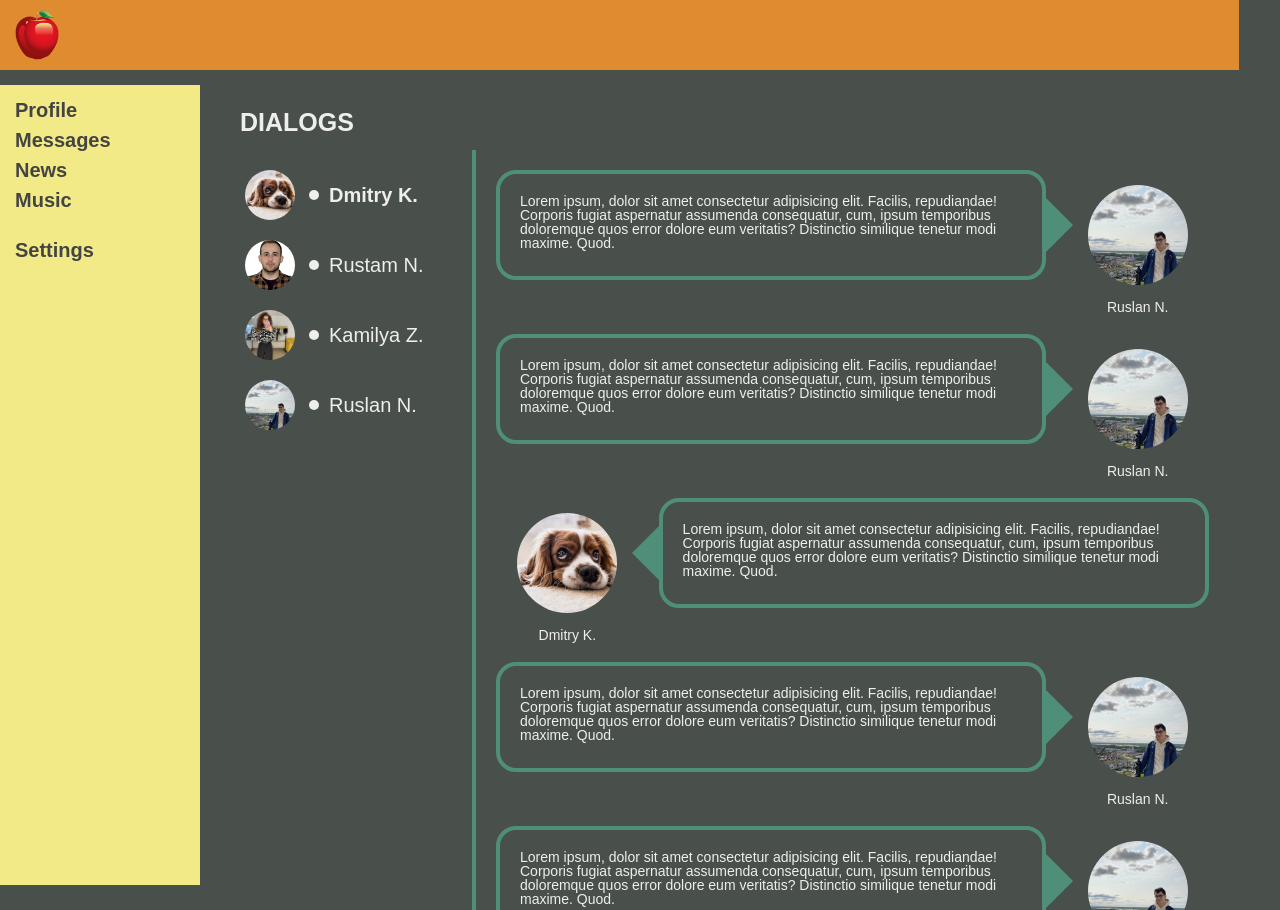
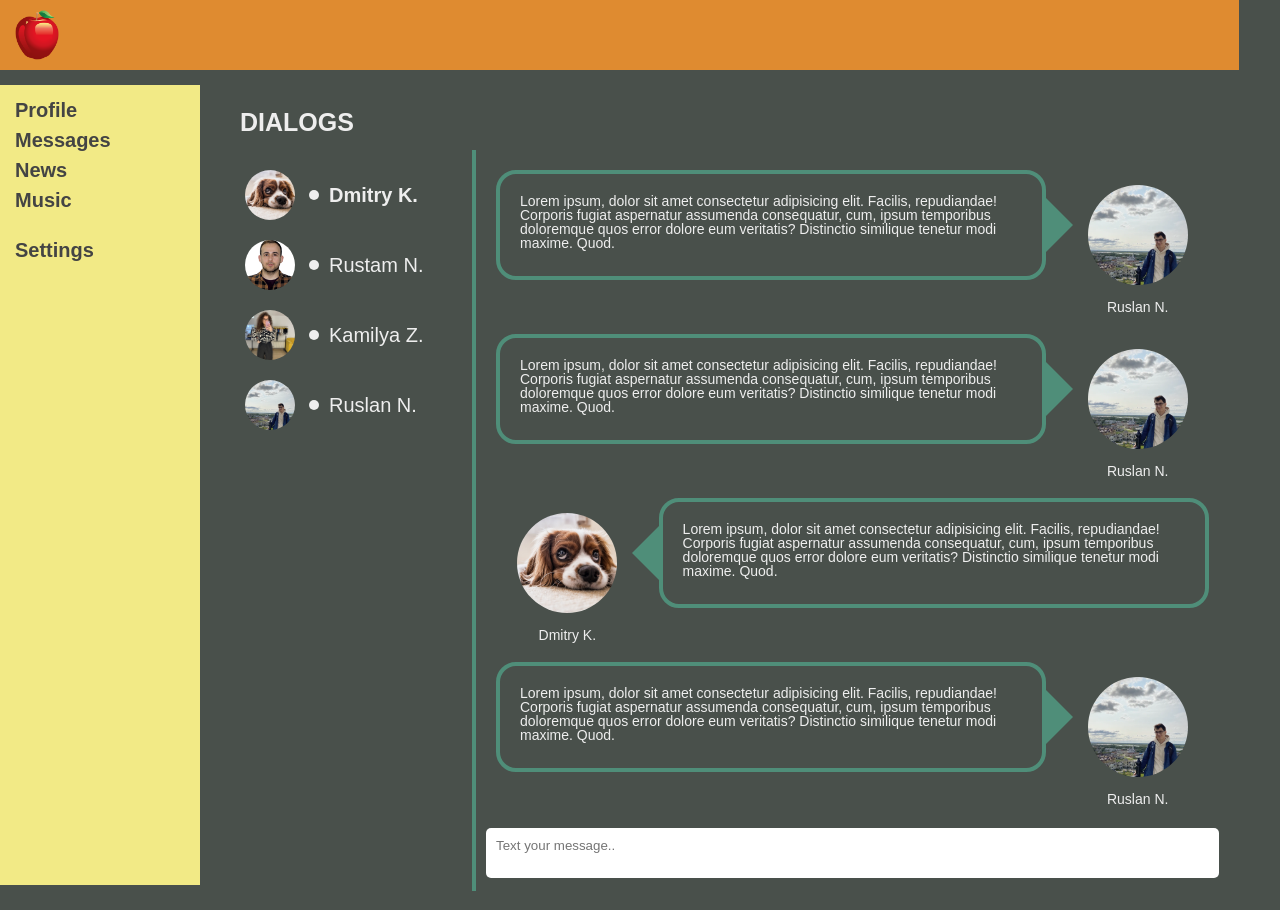
Before and after one commit to PINOCCIO100/first-react-app, a React (Create React App) app: page /dialogs/user/1 in a window 1280 px wide. Built offline with nearby package versions, Linux system fonts and the light colour scheme.

Commit message:
Added text-area in DialogsMessages

```diff
--- a/src/UI/scrollBar/scrollBar.css
+++ b/src/UI/scrollBar/scrollBar.css
@@ -1,17 +1,21 @@
 /* Кастомный скролл в элементе */
 
 .scrollBar {
+  cursor: auto;
   overflow: auto;
   scrollbar-color: #d4aa70 #e4e4e4;
   scrollbar-width: thin;
 }
+
 .scrollBar::-webkit-scrollbar {
   width: 20px;
 }
+
 .scrollBar::-webkit-scrollbar-track {
   background-color: var(--color-bg-3);
   border-radius: 100px;
 }
+
 .scrollBar::-webkit-scrollbar-thumb {
   border-radius: 100px;
   background-image: linear-gradient(180deg, var(--color-bg-8) 0%, var(--color-bg-5) 99%);
--- a/src/components/Dialogs/Dialogs.module.css
+++ b/src/components/Dialogs/Dialogs.module.css
@@ -1,10 +1,12 @@
 .Dialogs {
   height: 100%;
+  width: 100%;
 }
 
 .Dialogs__wrapper {
-  margin: 10px;
+  padding: 10px;
   height: 100%;
+  width: 100%;
   display: flex;
   flex-direction: column;
 }
--- a/src/components/Dialogs/Dialogs.module.scss
+++ b/src/components/Dialogs/Dialogs.module.scss
@@ -1,11 +1,13 @@
 .Dialogs {
   height: 100%;
+  width: 100%;
 }
 
 .Dialogs__wrapper {
   // border: 1px solid #000;
-  margin: 10px;
+  padding: 10px;
   height: 100%;
+  width: 100%;
   display: flex;
   flex-direction: column;
 }
--- /dev/null
+++ b/src/components/Dialogs/DialogsMessages/DialogsMessageSender/DialogsMessageSender.jsx
@@ -0,0 +1,28 @@
+import { createRef, React, useEffect, useState } from 'react';
+import s from './DialogsMessageSender.module.css';
+
+const autoresize = (txtaElem) => {
+  txtaElem.current.style.height = `auto`;
+  txtaElem.current.style.height = `${txtaElem.current.scrollHeight}px`;
+}
+
+function DialogsMessageSender(props) {
+  const txtaElem = createRef();
+  const [val, setVal] = useState(false);
+  useEffect(() => autoresize(txtaElem));
+  const onChange = () => setVal((prev) => !prev);
+  return (
+    <div className={s.DialogsMessageSender}>
+      <textarea
+        ref={txtaElem}
+        onInput={onChange}
+        name="DialogsMessageSender"
+        className='scrollBar'
+        placeholder='Text your message..'
+        trigger={val} //Триггер для рендера компнента при inpute
+      ></textarea>
+    </div>
+  );
+}
+
+export default DialogsMessageSender
--- /dev/null
+++ b/src/components/Dialogs/DialogsMessages/DialogsMessageSender/DialogsMessageSender.module.css
@@ -0,0 +1,18 @@
+.DialogsMessageSender {
+  height: -webkit-fit-content;
+  height: -moz-fit-content;
+  height: fit-content;
+  width: 100%;
+  padding: 10px;
+  color: var(--color-ft-2);
+  font-size: 20px;
+}
+.DialogsMessageSender textarea {
+  padding: 10px;
+  min-height: 50px;
+  max-height: 150px;
+  width: 100%;
+  border-radius: 5px;
+  resize: none;
+  overflow-y: auto;
+}
--- /dev/null
+++ b/src/components/Dialogs/DialogsMessages/DialogsMessageSender/DialogsMessageSender.module.scss
@@ -0,0 +1,17 @@
+.DialogsMessageSender {
+  height: fit-content;
+  width: 100%;
+  padding: 10px;
+  color: var(--color-ft-2);
+  font-size: 20px;
+
+  textarea {
+    padding: 10px;
+    min-height: 50px;
+    max-height: 150px;
+    width: 100%;
+    border-radius: 5px;
+    resize: none;
+    overflow-y: auto;
+  }
+}
--- a/src/components/Dialogs/DialogsMessages/DialogsMessages.jsx
+++ b/src/components/Dialogs/DialogsMessages/DialogsMessages.jsx
@@ -1,8 +1,10 @@
-import React from 'react';
+import { createRef, React, useEffect, useState } from 'react';
 import { useParams } from 'react-router-dom';
 import s from './DialogsMessages.module.css';
 
 import DialogsText from './DialogsText/DialogsText';
+import DialogsMessageSender from './DialogsMessageSender/DialogsMessageSender';
+
 
 function DialogsMessages({ state }) {
   const { userMessages, currentUserID, usersProfileInfo } = state;
@@ -19,13 +21,12 @@ function DialogsMessages({ state }) {
       return <DialogsText key={key++} props={props} />
     });
   return (
-    <div className={s.DialogsMessages + " scrollBar"}>
-      <div className={s.DialogsMessages__container}>
-        <div className={s.DialogsMessages__item}>
-          {arrayOfDialogText}
-        </div>
+    <div className={s.DialogsMessages}>
+      <div className={s.DialogsMessages__container + " scrollBar"}>
+        {arrayOfDialogText}
       </div>
-    </div>
+      <DialogsMessageSender/>
+    </div >
   );
 }
 
--- a/src/components/Dialogs/DialogsMessages/DialogsMessages.module.css
+++ b/src/components/Dialogs/DialogsMessages/DialogsMessages.module.css
@@ -1,13 +1,15 @@
 .DialogsMessages {
   height: 100%;
+  width: 100%;
+  display: flex;
+  flex-direction: column;
 }
 
 .DialogsMessages__container {
-  height: 100%;
+  flex: 1 1 auto;
+  height: 90%;
+  width: 100%;
   display: flex;
   padding: 10px;
   flex-direction: column;
 }
-.DialogsMessages__container .DialogsMessages__item {
-  margin: 0 0 15px 0;
-}
--- a/src/components/Dialogs/DialogsMessages/DialogsMessages.module.scss
+++ b/src/components/Dialogs/DialogsMessages/DialogsMessages.module.scss
@@ -1,17 +1,15 @@
 .DialogsMessages {
   height: 100%;
+  width: 100%;
+  display: flex;
+  flex-direction: column;
 }
 
 .DialogsMessages__container {
-  // border: 1px solid red;
-  height: 100%;
+  flex: 1 1 auto;
+  height: 90%;
+  width: 100%;
   display: flex;
   padding: 10px;
   flex-direction: column;
-
-  .DialogsMessages__item {
-    // border: 1px solid yellow;
-    margin: 0 0 15px 0;
-  }
-
 }
```
